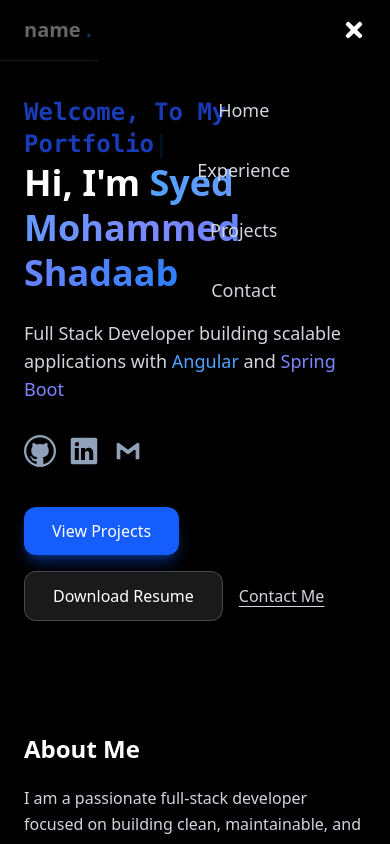
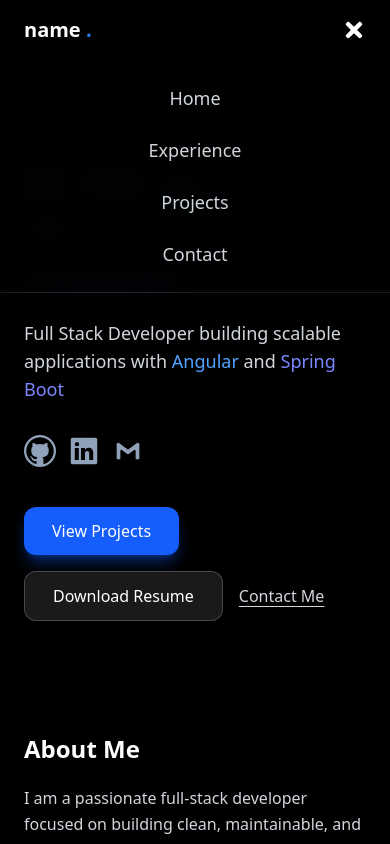
Before and after one commit to syedmohammedshadaab/portfolio, a React (Vite) app: page / in a window 390 px wide. Both pictures are taken after a click on the element 354 px from the left and 30 px from the top of the page. Shown: the top 844 px of the page. Built offline with nearby package versions, Linux system fonts and the light colour scheme.

Commit message:
Fixed the Mobile UI NavBar

```diff
--- a/src/components/Navbar.jsx
+++ b/src/components/Navbar.jsx
@@ -1,6 +1,6 @@
 import { NavLink } from "react-router-dom";
 import { motion, AnimatePresence } from "framer-motion";
-import { useState, useEffect, useRef } from "react";
+import { useState } from "react";
 import { FaBars, FaTimes } from "react-icons/fa";
 
 const navItem = {
@@ -10,7 +10,6 @@ const navItem = {
 
 const Navbar = () => {
   const [isOpen, setIsOpen] = useState(false);
-  const menuRef = useRef();
 
   const navLinks = [
     { name: "Home", path: "/" },
@@ -18,43 +17,6 @@ const Navbar = () => {
     { name: "Projects", path: "/projects" },
     { name: "Contact", path: "/contact" },
   ];
-
-  /* ===========================
-     1️⃣ Prevent background scroll
-  ============================ */
-  useEffect(() => {
-    if (isOpen) {
-      document.body.style.overflow = "hidden";
-    } else {
-      document.body.style.overflow = "auto";
-    }
-  }, [isOpen]);
-
-  /* ===========================
-     2️⃣ Close when clicking outside
-  ============================ */
-  useEffect(() => {
-    const handleClickOutside = (event) => {
-      if (menuRef.current && !menuRef.current.contains(event.target)) {
-        setIsOpen(false);
-      }
-    };
-
-    if (isOpen) {
-      document.addEventListener("mousedown", handleClickOutside);
-    }
-
-    return () => {
-      document.removeEventListener("mousedown", handleClickOutside);
-    };
-  }, [isOpen]);
-
-  /* ===========================
-     3️⃣ Smooth scroll to top on route change
-  ============================ */
-  useEffect(() => {
-    window.scrollTo({ top: 0, behavior: "smooth" });
-  }, []);
 
   return (
     <motion.nav
@@ -65,7 +27,6 @@ const Navbar = () => {
                  bg-black/40 border-b border-white/10"
     >
       <div className="max-w-7xl mx-auto flex justify-between items-center px-6 md:px-8 py-4">
-
         {/* Logo */}
         <motion.h1
           whileHover={{ scale: 1.05 }}
@@ -114,39 +75,25 @@ const Navbar = () => {
           ))}
         </ul>
 
-        {/* Hamburger Icon */}
+        {/* Hamburger Icon (Mobile Only) */}
         <div
-          className="md:hidden text-2xl text-white cursor-pointer z-50"
+          className="md:hidden text-2xl text-white cursor-pointer"
           onClick={() => setIsOpen(!isOpen)}
         >
           {isOpen ? <FaTimes /> : <FaBars />}
         </div>
       </div>
 
-      {/* Overlay */}
+      {/* Mobile Dropdown Menu */}
       <AnimatePresence>
         {isOpen && (
-          <>
-            {/* Dark Background */}
-            <motion.div
-              initial={{ opacity: 0 }}
-              animate={{ opacity: 0.6 }}
-              exit={{ opacity: 0 }}
+          <motion.ul
+            initial={{ opacity: 0, y: -20 }}
+            animate={{ opacity: 1, y: 0 }}
+            exit={{ opacity: 0, y: -20 }}
             transition={{ duration: 0.3 }}
-              className="fixed inset-0 bg-black"
-            />
-
-            {/* Slide Menu */}
-            <motion.div
-              ref={menuRef}
-              initial={{ x: "100%" }}
-              animate={{ x: 0 }}
-              exit={{ x: "100%" }}
-              transition={{ duration: 0.4, ease: "easeInOut" }}
-              className="fixed top-0 right-0 h-full w-3/4 max-w-sm
-                         bg-black/95 backdrop-blur-md
-                         flex flex-col items-center
-                         pt-24 gap-8 shadow-lg"
+            className="md:hidden flex flex-col items-center gap-6 py-6
+                       bg-black/90 backdrop-blur-md"
           >
             {navLinks.map((item) => (
               <NavLink
@@ -158,8 +105,7 @@ const Navbar = () => {
                 {item.name}
               </NavLink>
             ))}
-            </motion.div>
-          </>
+          </motion.ul>
         )}
       </AnimatePresence>
     </motion.nav>
```
Lines whose indentation alone changed are shown as unchanged.
